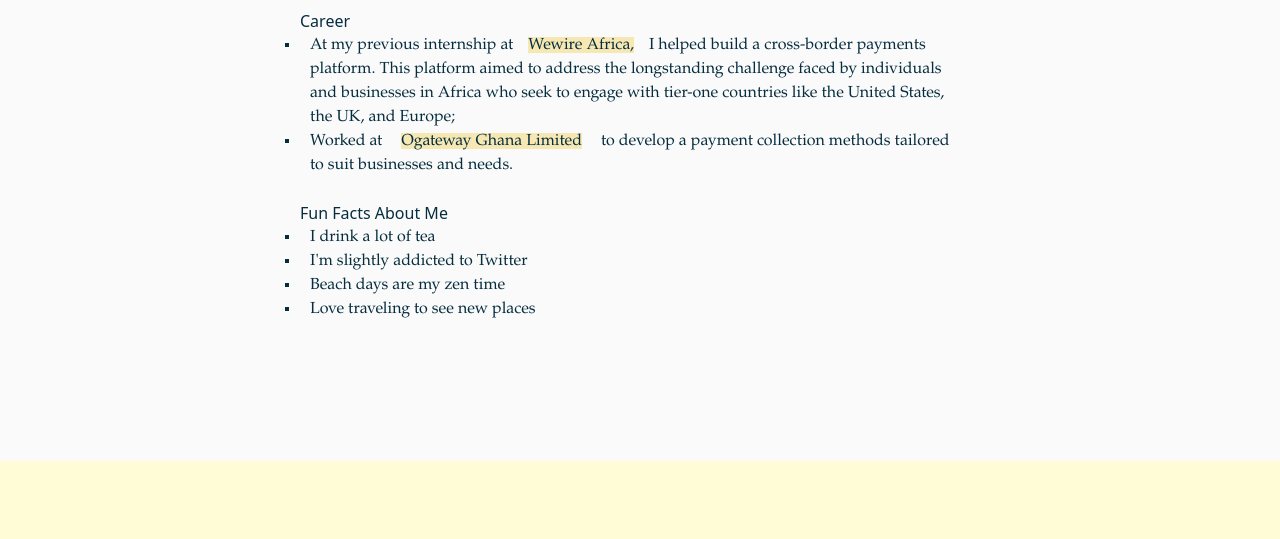
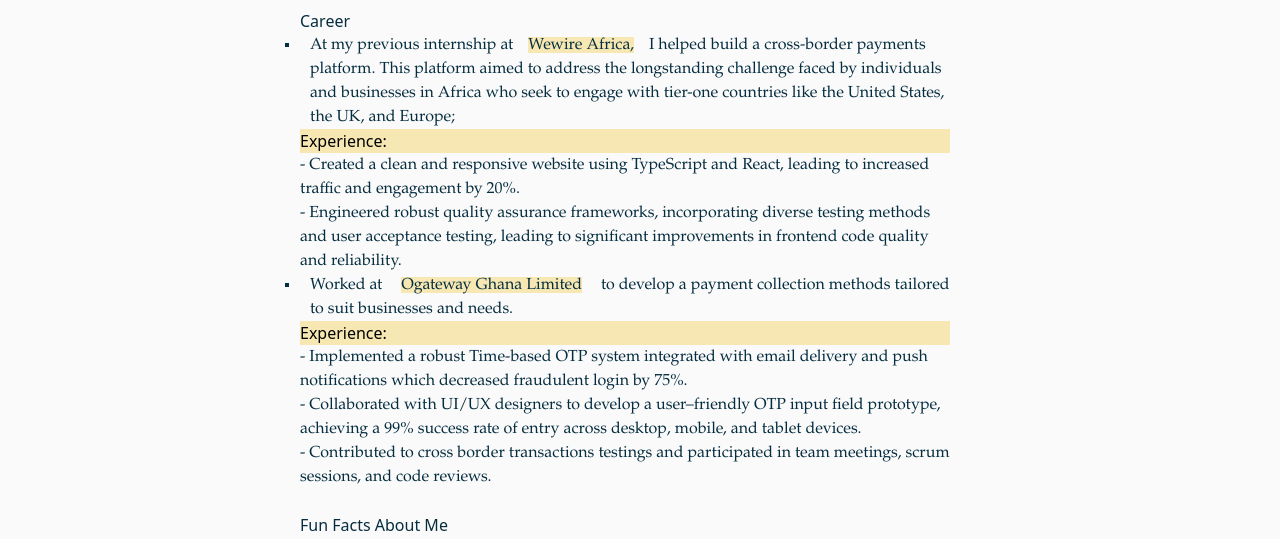
Before and after one commit to BaduDueduMaxwell/mdk_portfolio, a React (Vite) app: page / in a window 1280 px wide. Shown: the part 820-1359 px from the top of the page. Built offline with nearby package versions, Linux system fonts and the light colour scheme.

Commit message:
about:added experience during internships

```diff
--- a/src/components/AboutComponents/Paragraph2.jsx
+++ b/src/components/AboutComponents/Paragraph2.jsx
@@ -14,12 +14,46 @@
             businesses in Africa who seek to engage with tier-one countries like
             the United States, the UK, and Europe;
           </li>
+          <div className="m-10">
+            <h5 className="text-1xl mt-4 b-4">Experience:</h5>
+            <ul>
+              <li className="mb-4 font-bold">
+                - Created a clean and responsive website using TypeScript and
+                React, leading to increased traffic and engagement by 20%.
+              </li>
+              <li className="mb-4 font-bold">
+                - Engineered robust quality assurance frameworks, incorporating
+                diverse testing methods and user acceptance testing, leading to
+                significant improvements in frontend code quality and
+                reliability.
+              </li>
+            </ul>
+          </div>
           <li className="bullet">
             Worked at{" "}
             <a href="https://www.ogateway.io">Ogateway Ghana Limited</a> to
             develop a payment collection methods tailored to suit businesses and
             needs.{" "}
           </li>
+          <div className="m-10">
+            <h5 className="text-1xl mt-4 b-4">Experience:</h5>
+            <ul>
+              <li className="mb-4 font-bold">
+                - Implemented a robust Time-based OTP system integrated with
+                email delivery and push notifications which decreased fraudulent
+                login by 75%.
+              </li>
+              <li className="mb-4 font-bold">
+                - Collaborated with UI/UX designers to develop a user–friendly
+                OTP input field prototype, achieving a 99% success rate of entry
+                across desktop, mobile, and tablet devices.
+              </li>
+              <li className="mb-4 font-bold">
+                - Contributed to cross border transactions testings and
+                participated in team meetings, scrum sessions, and code reviews.
+              </li>
+            </ul>
+          </div>
         </ul>
       </div>
       <br />
```
